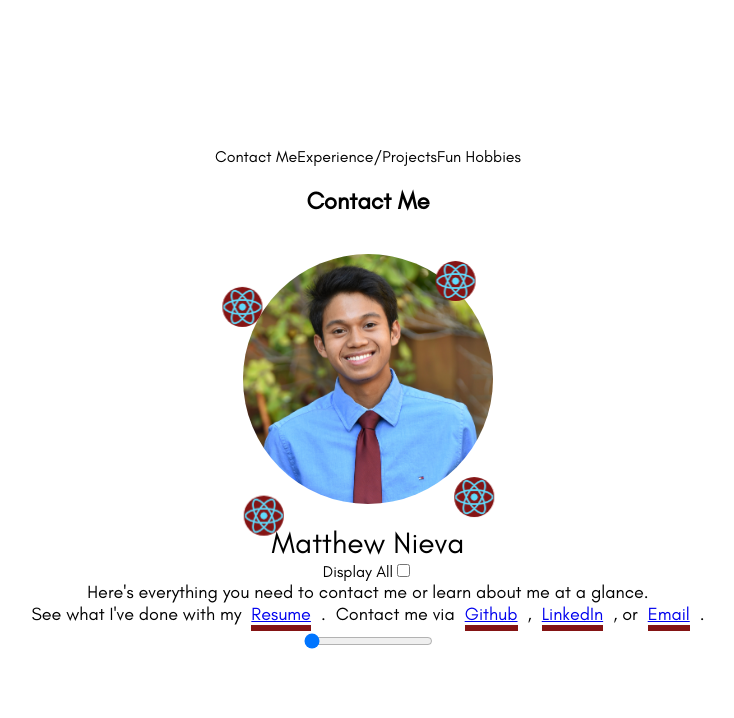
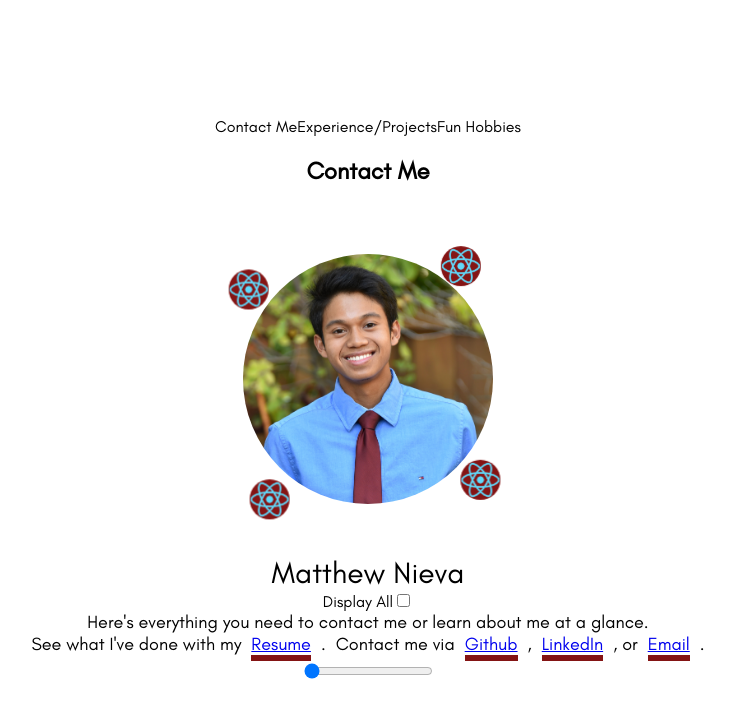
Before and after one commit to matthewcn56/matthewcn, a React (Create React App) app: page / in a window 1280 px wide. Shown: the top 718 px of the page, without its empty margins (272-1006 px from the left). Built offline with nearby package versions, Linux system fonts and the light colour scheme.

Commit message:
circles work now

```diff
--- a/src/landing/LandingPage.tsx
+++ b/src/landing/LandingPage.tsx
@@ -96,7 +96,7 @@ export default function LandingPage() {
       <h2>{header}</h2>
       <div id="center-grid">
         <div
-          className={`hoverables-display circular ${
+          className={`hoverables-display ${
             hovered !== undefined ? "paused" : ""
           }`}
         >
--- a/src/landing/LandingPageContent.ts
+++ b/src/landing/LandingPageContent.ts
@@ -133,14 +133,6 @@ const sectionContent: SectionLayout[] = [
           name: "BeHeard",
         },
       },
-      {
-        hoverable: {
-          icon: defaultIcon,
-          iconAltText: "EyeWalk",
-          link: "https://github.com/matthewcn56/EyeWalk",
-          name: "EyeWalk",
-        },
-      },
     ],
   },
   {
--- a/src/landing/landingPage.css
+++ b/src/landing/landingPage.css
@@ -51,8 +51,9 @@
   animation-play-state: paused;
 }
 
-.hoverables-display > div > div {
+.hoverables-holder > div {
   animation: inner-rotate 50s linear infinite;
+  transform-origin: 26% 50%;
 }
 
 .paused > div > div {
@@ -127,5 +128,5 @@
   width: 250px;
   grid-template-columns: 1fr 1fr 1fr;
   grid-template-rows: 1fr 1fr 1fr;
-  margin: 20px;
+  margin: 50px;
 }
```
